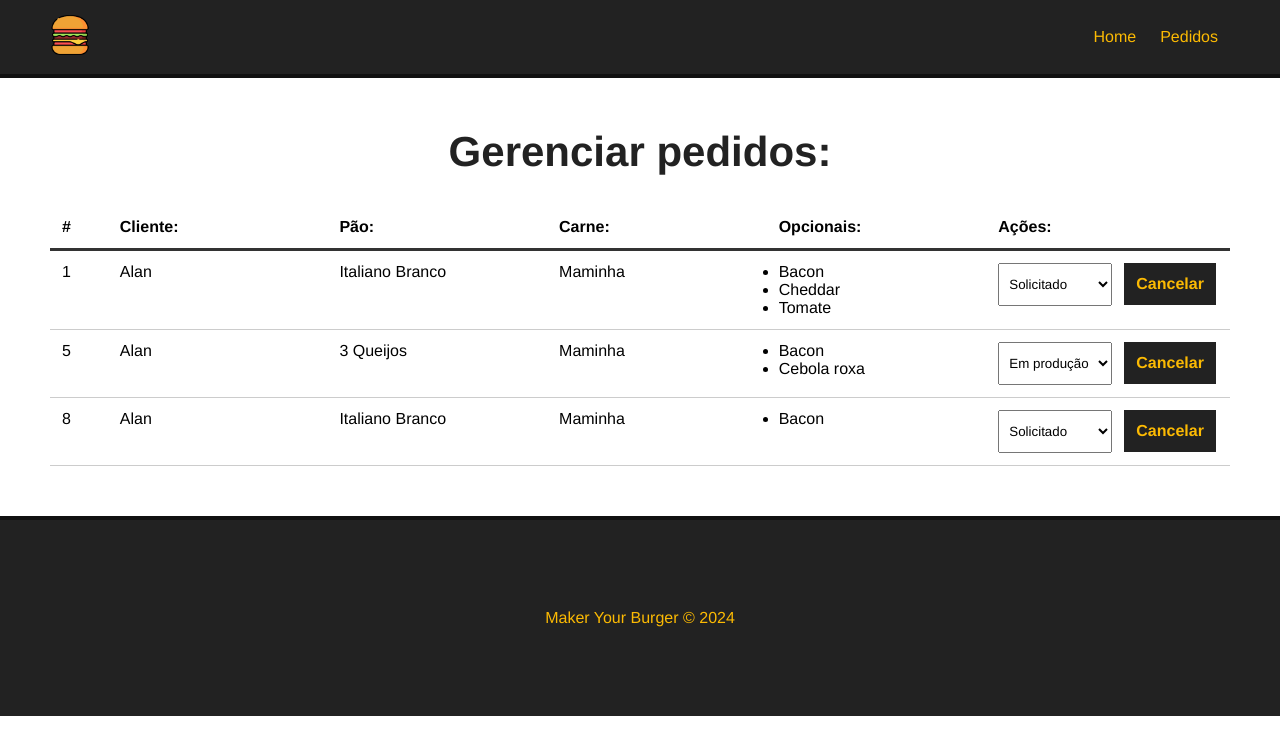
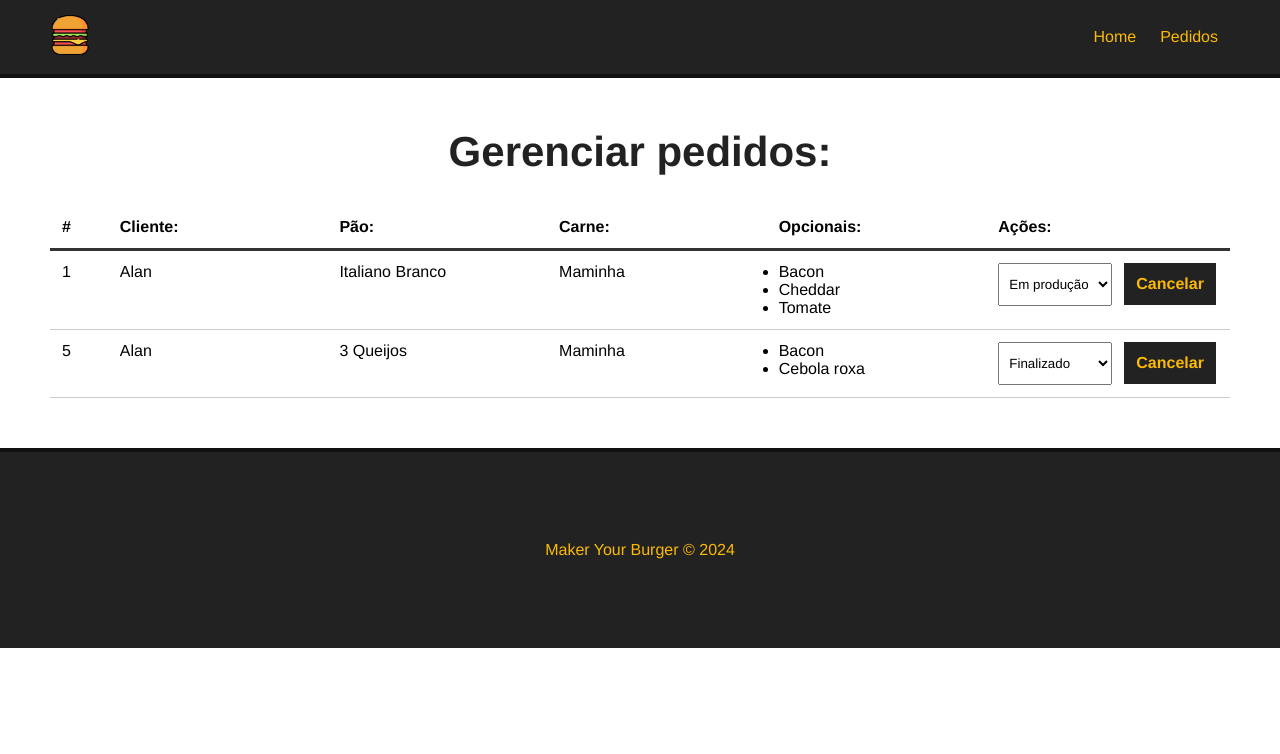
Before and after one commit to AlanGabHahn/make_burger, a Vue app: page /pedidos in a window 1280 px wide. Shown: the top 754 px of the page. Built offline with nearby package versions, Linux system fonts and the light colour scheme; data requests are answered from the project's data file.

Commit message:
Mensagens nas atualizações e remoções de pedido

```diff
--- a/database/db.json
+++ b/database/db.json
@@ -88,7 +88,7 @@
         "Cheddar",
         "Tomate"
       ],
-      "status": "Solicitado"
+      "status": "Em produção"
     },
     {
       "id": "5",
@@ -99,17 +99,7 @@
         "Bacon",
         "Cebola roxa"
       ],
-      "status": "Em produção"
-    },
-    {
-      "id": "8",
-      "nome": "Alan",
-      "carne": "Maminha",
-      "pao": "Italiano Branco",
-      "opcionais": [
-        "Bacon"
-      ],
-      "status": "Solicitado"
+      "status": "Finalizado"
     }
   ]
 }
--- a/src/components/BurgerForm.vue
+++ b/src/components/BurgerForm.vue
@@ -81,7 +81,7 @@
                 body: dataJson
             });
             const res = await req.json();
-            this.msg = `Pedido Nº ${res.id} realizado com sucesso`
+            this.msg = `Pedido Nº ${res.id} realizado com sucesso!`;
             setTimeout(() => this.msg = "", 3000);
             this.nome = "";
             this.carne = "";
--- a/src/components/Dashboard.vue
+++ b/src/components/Dashboard.vue
@@ -9,6 +9,7 @@
                 <div>Opcionais:</div>
                 <div>Ações:</div>
             </div>
+            <Message :msg="msg" v-show="msg" />
             <div id="burger-table-rows">
                 <div class="burger-table-row" v-for="burger in burgers" :key="burger.id">
                     <div class="order-number">{{  burger.id }}</div>
@@ -43,14 +44,20 @@
 </template>
 
 <script>
+import Message from './Message.vue'
+
 export default {
     name: "Dashboard",
     data() {
         return {
             burgers: null,
             burger_id: null,
-            status: []
+            status: [],
+            msg: null
         }
+    },
+    components: {
+        Message
     },
     methods: {
         async getPedidos() {
@@ -69,6 +76,8 @@
                 method: "DELETE"
             });
             const res = await req.json();
+            this.msg = `Pedido removido com sucesso!`;
+            setTimeout(() => this.msg = "", 3000);
             this.getPedidos();
         },
         async updateBurger(event, id) {
@@ -80,7 +89,8 @@
                 body: dataJson
             });
             const res = await req.json();
-            console.log(res);
+            this.msg = `O pedido Nº ${res.id} foi atualizado para ${res.status}!`;
+            setTimeout(() => this.msg = "", 3000);
         }
     },
     mounted() {
```
